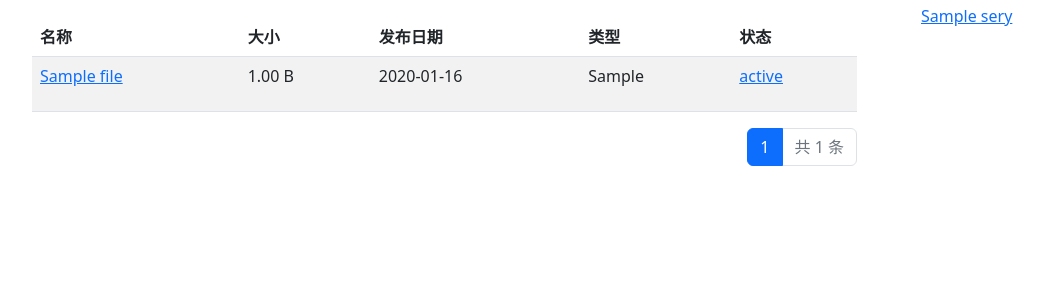
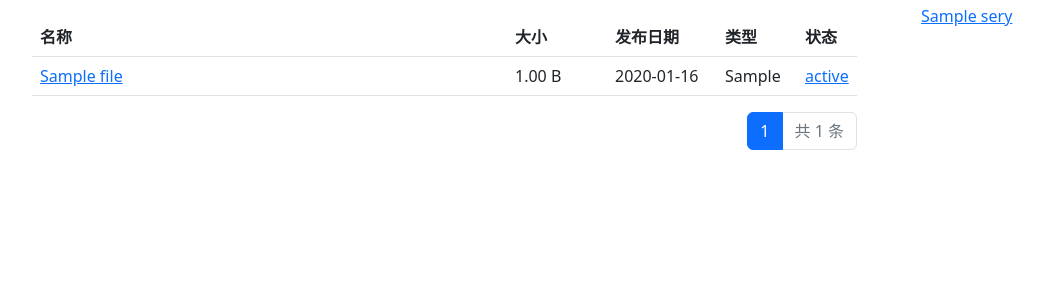
Before and after one commit to jameszhan/pkm, a Django app: template webfs/templates/webfs/uniquefiles/index.html in a window 1280 px wide. Shown: the part 196-496 px from the top of the page, without its empty margins (50-1093 px from the left). Run offline with Django 4.2, Linux system fonts and the light colour scheme; the template is opened without the code that fills it: most values are stand-ins (such as "Sample title", 1, 10 or a date in 2020).

Commit message:
upgrade to pkm:0.0.33

```diff
--- a/deploy/k8s.yml
+++ b/deploy/k8s.yml
@@ -17,7 +17,7 @@
     spec:
       containers:
         - name: pkm-container
-          image: "jameszhan/pkm:0.0.32"
+          image: "jameszhan/pkm:0.0.33"
           imagePullPolicy: IfNotPresent
           volumeMounts:
             - mountPath: "/app/.env"
--- a/webfs/templates/webfs/files/index.html
+++ b/webfs/templates/webfs/files/index.html
@@ -50,7 +50,6 @@
                         <th>大小</th>
                         <th>修改日期</th>
                         <th>创建日期</th>
-                        <th>标签</th>
                     </tr>
                     </thead>
                     <tbody>
@@ -60,7 +59,6 @@
                         <td>{{ file.unique_file.file_size|humanize }}</td>
                         <td>{{ file.unique_file.created_time|timezone:"Asia/Shanghai"|date:"Y-m-d" }}</td>
                         <td>{{ file.unique_file.modified_time|timezone:"Asia/Shanghai"|date:"Y-m-d" }}</td>
-                        <td>{% for tag in file.unique_file.tags.all %}{{ tag.name }}{% endfor %}</td>
                     </tr>
                     {% endfor %}
                     </tbody>
--- a/webfs/templates/webfs/uniquefiles/index.html
+++ b/webfs/templates/webfs/uniquefiles/index.html
@@ -43,36 +43,21 @@
                 {% endif %}
             </nav>
             <article class="blog-post">
-                <table class="table table-striped">
+                <table class="table">
                     <thead>
                     <tr>
                         <th>名称</th>
-                        <th>大小</th>
-                        <th>发布日期</th>
-                        <th>类型</th>
-                        <th>状态</th>
+                        <th style="width: 100px">大小</th>
+                        <th style="width: 110px">发布日期</th>
+                        <th style="width: 80px">类型</th>
+                        <th style="width: 60px">状态</th>
                     </tr>
                     </thead>
                     <tbody>
                     {% for file in files %}
                     <tr>
                         <td>
-                            <p class="d-inline-flex gap-1">
-                                <a href="{{ file_server }}/{{ file.file_path }}" target="_blank">{{ file.name }}</a>
-                            </p>
-                            <div class="collapse" id="file-{{ file.id }}">
-                              <div class="card card-body">
-                              来源：
-                                <ul>
-                                    {% for f in file.managed_files.all %}
-                                    <li>{{ f.original_path }}</li>
-                                    {% endfor %}
-                                </ul>
-                              {% if file.tags.all %}
-                              标签：{% for tag in file.tags.all %}{{ tag.name }} {% endfor %}
-                              {% endif %}
-                              </div>
-                            </div>
+                            <a href="{{ file_server }}/{{ file.file_path }}" target="_blank">{{ file.name }}</a>
                         </td>
                         <td>{{ file.file_size|humanize }}</td>
                         <td>{{ file.created_time|timezone:"Asia/Shanghai"|date:"Y-m-d" }}</td>
@@ -81,6 +66,21 @@
                             <a href="#" data-bs-toggle="collapse"
                                data-bs-target="#file-{{ file.id }}" aria-expanded="false"
                                aria-controls="file-{{ file.id }}">{{ file.get_status_display }}</a>
+                        </td>
+                    </tr>
+                    <tr>
+                        <td class="collapse" id="file-{{ file.id }}" colspan="5">
+                            <div class="card card-body">
+                                来源：
+                                <ul>
+                                    {% for f in file.managed_files.all %}
+                                    <li>{{ f.original_path }}</li>
+                                    {% endfor %}
+                                </ul>
+                                {% if file.tags.all %}
+                                标签：{% for tag in file.tags.all %}{{ tag.name }} {% endfor %}
+                                {% endif %}
+                            </div>
                         </td>
                     </tr>
                     {% endfor %}
--- a/webfs/views.py
+++ b/webfs/views.py
@@ -78,7 +78,7 @@
 
 @login_required
 def file_list(request):
-    files = ManagedFile.objects.order_by('id')
+    files = ManagedFile.objects.order_by('original_path')
     q = request.GET.get('q', None)
     if q:
         files = files.filter(Q(original_path__icontains=q) | Q(object_digest__icontains=q))
```
Also changed, not shown: deploy/README.md.
